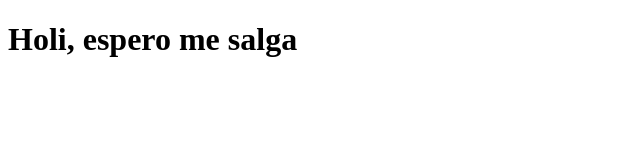
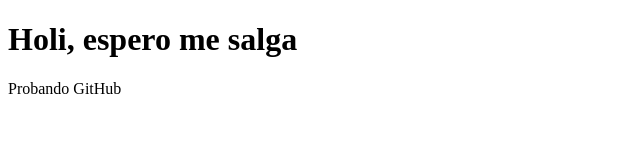
Before and after one commit to NatCoronae/new-repo, a plain HTML site: page index.html in a window 1280 px wide. Shown: the whole page, without its empty margins (0-640 px from the left). Drawn offline with Linux system fonts and the light colour scheme.

Commit message:
Add p tag

```diff
--- a/index.html
+++ b/index.html
@@ -5,5 +5,6 @@
   </head>
   <body>
     <h1>Holi, espero me salga</h1>
+    <p>Probando GitHub</p>
   </body>
 </html>
```
